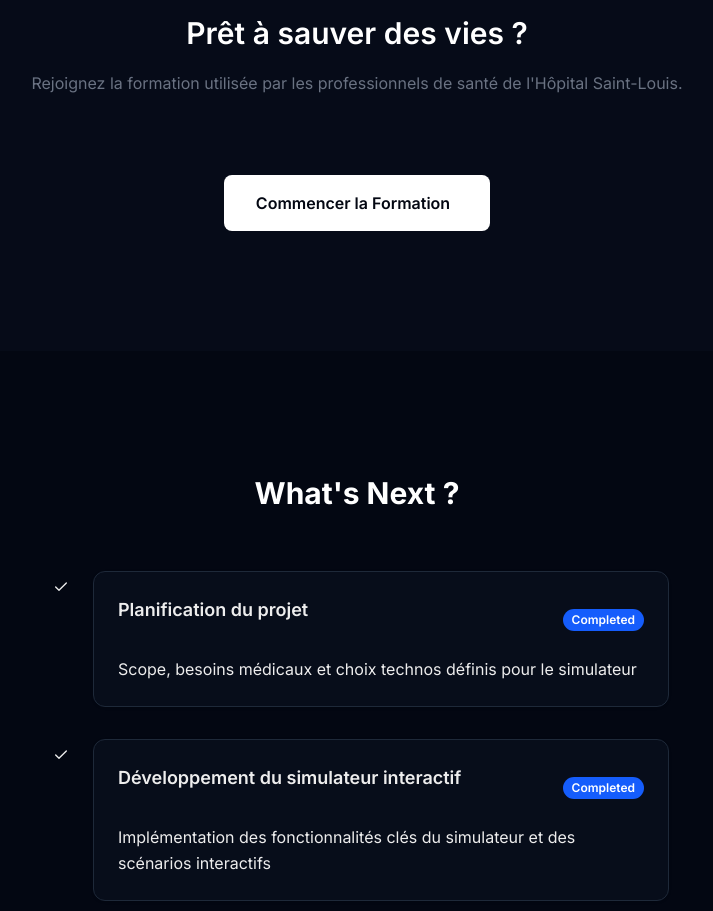
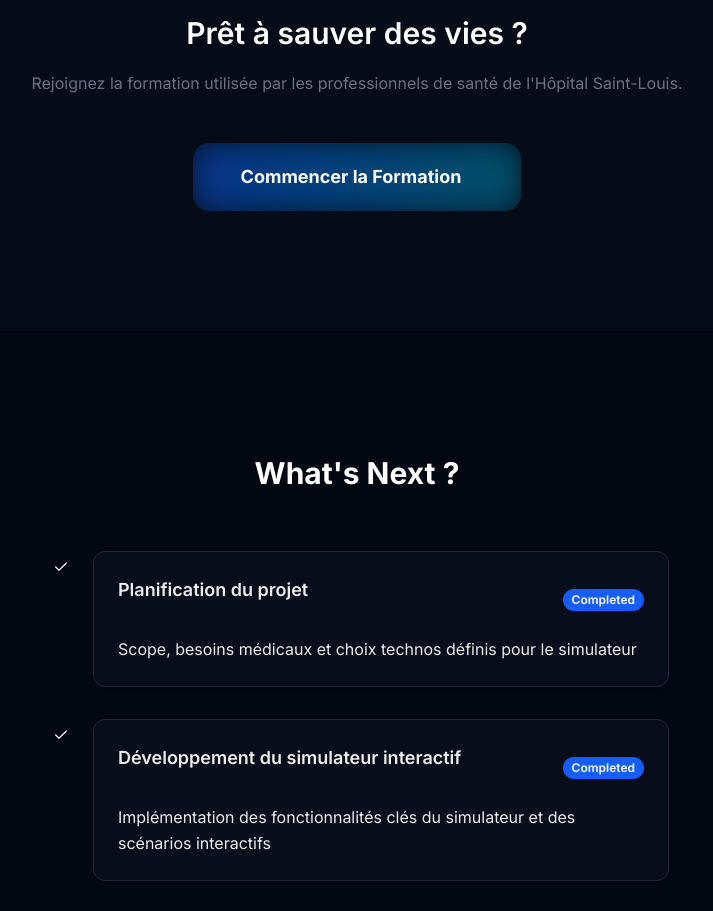
Before and after one commit to Samouz75/Defib_simulation, a Next.js app: page / in a window 1280 px wide. Shown: the part 2720-3631 px from the top of the page, without its empty margins (283-996 px from the left). Built offline with nearby package versions, Linux system fonts and the light colour scheme.

Commit message:
Refactor LandingPage button styles

```diff
--- a/src/app/page.tsx
+++ b/src/app/page.tsx
@@ -148,7 +148,6 @@ export default function LandingPage() {
             <h2 className="text-4xl font-bold text-white mb-4">
               Fonctionnalités
             </h2>
-
           </div>
 
           <div className="grid grid-cols-1 md:grid-cols-3 gap-8">
@@ -193,7 +192,9 @@ export default function LandingPage() {
         </div>
       </section>
 
-      <div style={{ height: "600px", position: "relative", marginBottom: "60px" }}>
+      <div
+        style={{ height: "600px", position: "relative", marginBottom: "60px" }}
+      >
         <CardSwap
           cardDistance={60}
           verticalDistance={70}
@@ -345,12 +346,17 @@ export default function LandingPage() {
           Prêt à sauver des vies ?
         </h3>
         <p className="text-gray-500 max-w-2xl mx-auto text-center mb-10">
-        Rejoignez la formation utilisée par les professionnels de santé de l'Hôpital Saint-Louis.
+          Rejoignez la formation utilisée par les professionnels de santé de
+          l'Hôpital Saint-Louis.
         </p>
-        <div className="flex justify-center items-center mt-20 mb-10">
+        <div className="flex justify-center items-center mt-12 mb-10">
           <Link href="/simulator">
-            <button className=" group inline-flex items-center justify-center px-8 py-4 bg-white text-gray-950 font-semibold rounded-lg hover:bg-gray-100 transition-all duration-300 transform hover:scale-105">
-              <span className="mr-2">Commencer la Formation</span>
+            <button className="group relative inline-flex items-center justify-center px-12 py-5 font-bold text-lg overflow-hidden rounded-2xl transition-all duration-300 hover:scale-105">
+              <div className="absolute inset-0 bg-gradient-to-r from-cyan-500 to-blue-600 translate-x-full group-hover:translate-x-0 transition-transform duration-500"></div>
+              <div className="absolute -inset-1 bg-gradient-to-r from-blue-600 to-cyan-600 rounded-2xl blur-lg opacity-50 group-hover:opacity-75 transition-opacity duration-300"></div>
+              <span className="relative text-white mr-3">
+                Commencer la Formation
+              </span>
             </button>
           </Link>
         </div>
```
